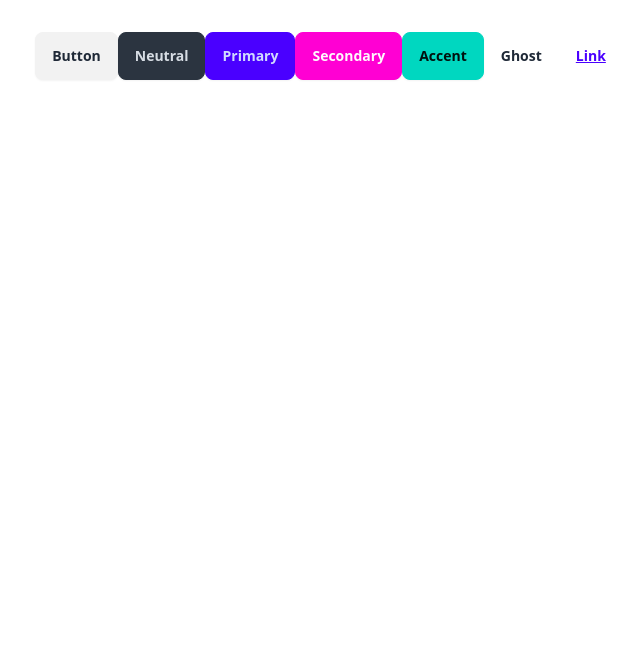
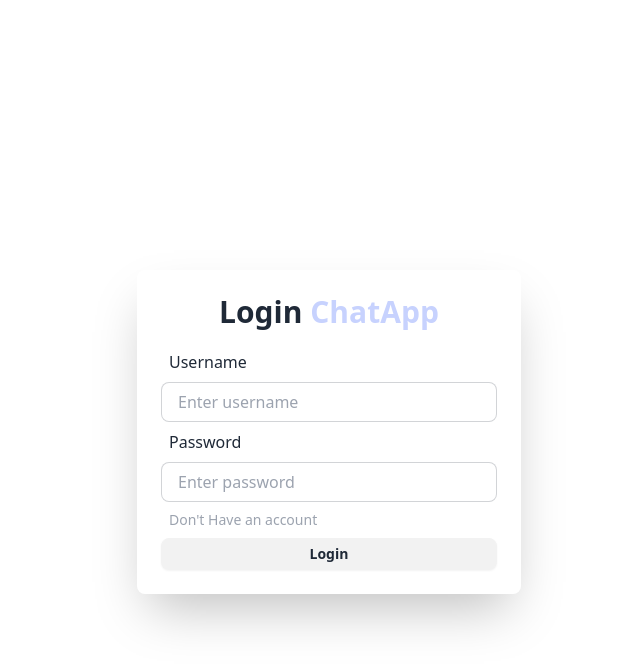
Before and after one commit to DavidCebzan/real-time-mern-chat-app, a React (Vite) app in the folder frontend/: page / in a window 1280 px wide. Shown: the top 668 px of the page, without its empty margins (311-951 px from the left). Built offline with nearby package versions, Linux system fonts and the light colour scheme.

Commit message:
add the intial folder layout and login page

```diff
--- a/frontend/src/App.tsx
+++ b/frontend/src/App.tsx
@@ -1,18 +1,13 @@
 import './App.css'
+import Login from './pages/login/Login'
 
 function App() {
 
 
   return (
-    <>
-    <button className="btn">Button</button>
-    <button className="btn btn-neutral">Neutral</button>
-    <button className="btn btn-primary">Primary</button>
-    <button className="btn btn-secondary">Secondary</button>
-    <button className="btn btn-accent">Accent</button>
-    <button className="btn btn-ghost">Ghost</button>
-    <button className="btn btn-link">Link</button>
-    </>
+    <div className='p-4 h-screen flex items-center justify-center'>
+      <Login/>
+    </div>
 
   )
 }
--- /dev/null
+++ b/frontend/src/pages/home/Home.tsx
@@ -0,0 +1,9 @@
+import React from 'react'
+
+function Home() {
+  return (
+    <div>Home</div>
+  )
+}
+
+export default Home
--- /dev/null
+++ b/frontend/src/pages/login/Login.tsx
@@ -0,0 +1,49 @@
+import React from 'react'
+
+function Login() {
+    return (
+        <div className='flex fle-col min-w-96 mx-auto items-center justify-center'>
+
+            <div className='w-full p-6 rounded-lg shadow-2xl bg-gray-400 bg-clip-padding backdrop-filter backdrop-blur-lg bg-opacity-0'>
+                <h1 className=' text-3xl font-semibold text-center pb-3'>
+                    Login
+                    <span className=' text-indigo-200'> ChatApp</span>
+                </h1>
+
+                <form>
+                    <div>
+                        <label className='label p-2'>
+                            <span className='text-base label-text'>
+                                Username
+                            </span>
+                        </label>
+                        <input type='text' placeholder='Enter username' className='w-full input input-bordered h-10'/>
+                    </div>
+
+                    <div>
+                        <label className='label p-2'>
+                            <span className='text-base label-text'>
+                                Password
+                            </span>
+                        </label>
+                        <input type='password' placeholder='Enter password' className='w-full input input-bordered h-10'/>
+
+                    </div>
+                    <a href='#' className='text-sm text-gray-400 hover:underline hover:text-indigo-200 mt-2 flex px-2'>
+                        {`Don't Have an account`}
+                    </a>
+
+                    <div>
+                        <button className='btn btn-block btn-sm mt-2'>
+                            Login
+                        </button>
+                    </div>
+
+                </form>
+
+            </div>
+        </div>
+    )
+}
+
+export default Login
--- /dev/null
+++ b/frontend/src/pages/signup/Signup.tsx
@@ -0,0 +1,9 @@
+import React from 'react'
+
+function Signup() {
+  return (
+    <div>Signup</div>
+  )
+}
+
+export default Signup
```
